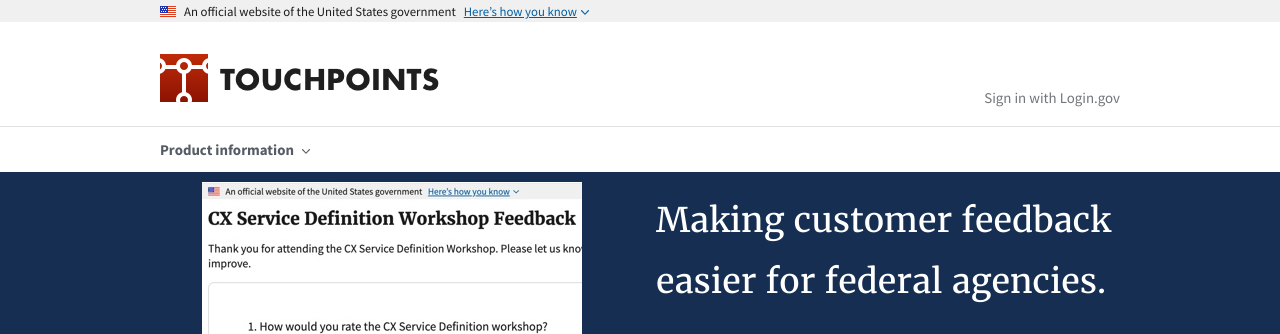
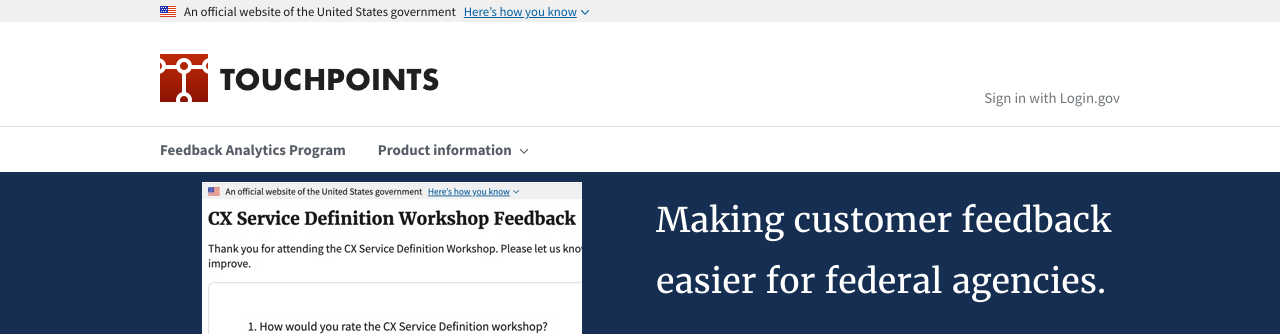
Before and after one commit to GSA-TTS/touchpoints-site, a Jekyll site: the page built from index.md, in a window 1280 px wide. Shown: the top 334 px of the page. Built offline with Jekyll 4.4.1, drawn with Linux system fonts in a browser that asks for light colours.

Commit message:
add Menu button for responsive menu
* add FBA Program link

```diff
--- a/_includes/header.html
+++ b/_includes/header.html
@@ -8,10 +8,16 @@
         </a>
       </em>
     </div>
+    <button class="usa-menu-btn">Menu</button>
   </div>
   <nav aria-label="Primary navigation" class="usa-nav">
     <div class="usa-nav__inner">
       <ul class="usa-nav__primary usa-accordion">
+        <li class="usa-nav__primary-item">
+          <a href="https://feedback.usa.gov" class="usa-nav__link" target="_blank" rel="noopener">
+            Feedback Analytics Program
+          </a>
+        </li>
         <li class="usa-nav__primary-item">
           <button class="usa-accordion__button usa-nav__link" aria-expanded="false" aria-controls="basic-nav-section-one">
             <span>Product information</span>
```
